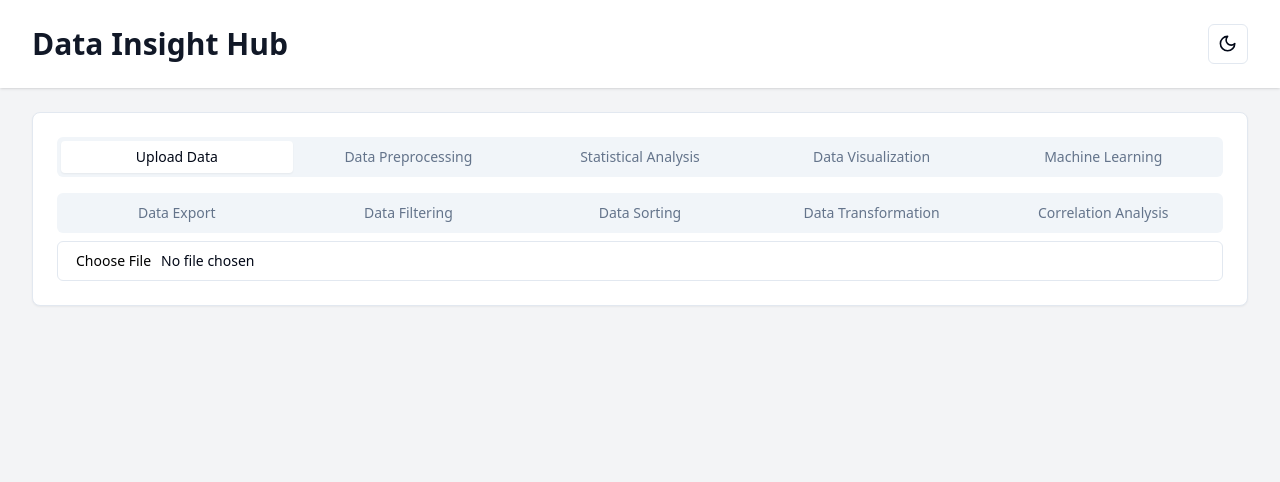
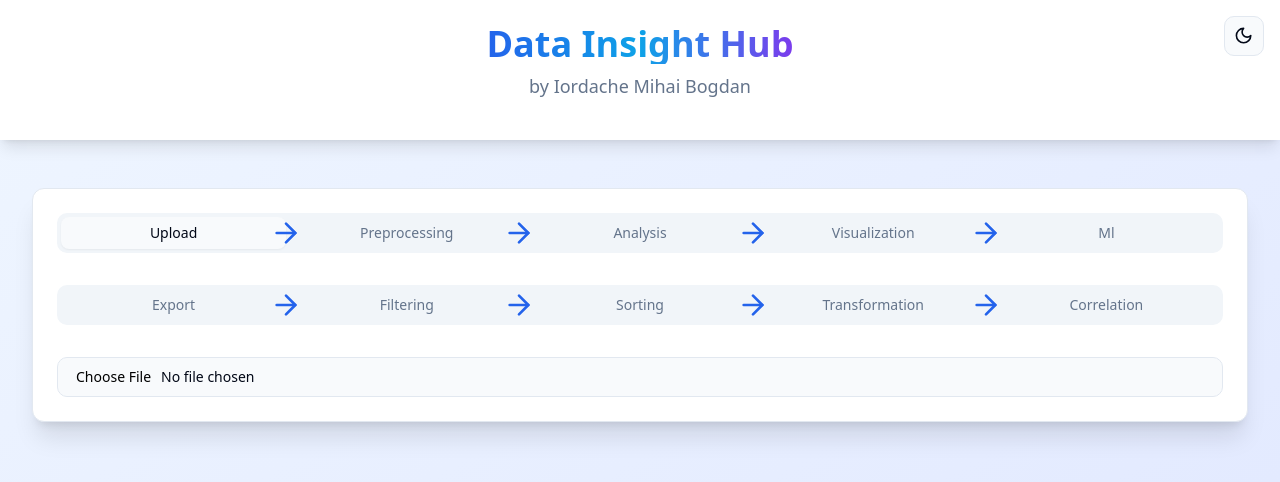
Before and after one commit to GPT-Engineer-App/data-dynamo-dashboard, a React (Vite) app: page / in a window 1280 px wide. Shown: the top 482 px of the page. Built offline with nearby package versions, Linux system fonts and the light colour scheme.

Commit message:
GPT Engineer Update [skip gpt_engineer]

```diff
--- a/src/index.css
+++ b/src/index.css
@@ -4,7 +4,7 @@
 
 @layer base {
   :root {
-    --background: 0 0% 100%;
+    --background: 210 40% 98%;
     --foreground: 222.2 84% 4.9%;
 
     --card: 0 0% 100%;
@@ -13,48 +13,48 @@
     --popover: 0 0% 100%;
     --popover-foreground: 222.2 84% 4.9%;
 
-    --primary: 222.2 47.4% 11.2%;
+    --primary: 221 83% 53%;
     --primary-foreground: 210 40% 98%;
 
-    --secondary: 210 40% 96.1%;
-    --secondary-foreground: 222.2 47.4% 11.2%;
+    --secondary: 199 89% 48%;
+    --secondary-foreground: 210 40% 98%;
 
     --muted: 210 40% 96.1%;
     --muted-foreground: 215.4 16.3% 46.9%;
 
-    --accent: 210 40% 96.1%;
-    --accent-foreground: 222.2 47.4% 11.2%;
+    --accent: 262 83% 58%;
+    --accent-foreground: 210 40% 98%;
 
     --destructive: 0 84.2% 60.2%;
     --destructive-foreground: 210 40% 98%;
 
     --border: 214.3 31.8% 91.4%;
     --input: 214.3 31.8% 91.4%;
-    --ring: 222.2 84% 4.9%;
+    --ring: 221 83% 53%;
 
-    --radius: 0.5rem;
+    --radius: 0.75rem;
   }
 
   .dark {
     --background: 222.2 84% 4.9%;
     --foreground: 210 40% 98%;
 
-    --card: 222.2 84% 4.9%;
+    --card: 217.2 32.6% 17.5%;
     --card-foreground: 210 40% 98%;
 
     --popover: 222.2 84% 4.9%;
     --popover-foreground: 210 40% 98%;
 
-    --primary: 210 40% 98%;
+    --primary: 217 91% 60%;
     --primary-foreground: 222.2 47.4% 11.2%;
 
-    --secondary: 217.2 32.6% 17.5%;
+    --secondary: 199 89% 48%;
     --secondary-foreground: 210 40% 98%;
 
     --muted: 217.2 32.6% 17.5%;
     --muted-foreground: 215 20.2% 65.1%;
 
-    --accent: 217.2 32.6% 17.5%;
+    --accent: 262 83% 58%;
     --accent-foreground: 210 40% 98%;
 
     --destructive: 0 62.8% 30.6%;
@@ -62,7 +62,7 @@
 
     --border: 217.2 32.6% 17.5%;
     --input: 217.2 32.6% 17.5%;
-    --ring: 212.7 26.8% 83.9%;
+    --ring: 224.3 76.3% 48%;
   }
 }
 
@@ -74,3 +74,21 @@
     @apply bg-background text-foreground;
   }
 }
+
+@layer components {
+  .gradient-text {
+    @apply bg-clip-text text-transparent bg-gradient-to-r from-primary via-secondary to-accent;
+  }
+  .pipeline-arrow {
+    @apply absolute top-1/2 -right-4 transform -translate-y-1/2 w-8 h-8 text-primary;
+  }
+}
+
+@layer base {
+  * {
+    @apply border-border;
+  }
+  body {
+    @apply bg-background text-foreground;
+  }
+}
--- a/src/pages/Index.jsx
+++ b/src/pages/Index.jsx
@@ -2,7 +2,7 @@ import React, { useState, useEffect } from 'react';
 import { Tabs, TabsContent, TabsList, TabsTrigger } from "@/components/ui/tabs";
 import { Card, CardContent } from "@/components/ui/card";
 import { Button } from "@/components/ui/button";
-import { MoonIcon, SunIcon } from "lucide-react";
+import { MoonIcon, SunIcon, ArrowRight } from "lucide-react";
 import { Tooltip, TooltipContent, TooltipProvider, TooltipTrigger } from "@/components/ui/tooltip";
 import DataUpload from './DataUpload';
 import StatisticalAnalysis from './StatisticalAnalysis';
@@ -33,14 +33,15 @@ const Index = () => {
   };
 
   return (
-    <div className={`min-h-screen ${darkMode ? 'dark bg-gray-900' : 'bg-gray-100'}`}>
-      <header className={`${darkMode ? 'bg-gray-800' : 'bg-white'} shadow`}>
-        <div className="max-w-7xl mx-auto py-6 px-4 sm:px-6 lg:px-8 flex justify-between items-center">
-          <h1 className={`text-3xl font-bold ${darkMode ? 'text-white' : 'text-gray-900'}`}>Data Insight Hub</h1>
+    <div className={`min-h-screen ${darkMode ? 'dark bg-gradient-to-br from-gray-900 to-gray-800' : 'bg-gradient-to-br from-blue-50 to-indigo-100'}`}>
+      <header className={`${darkMode ? 'bg-gray-800' : 'bg-white'} shadow-lg`}>
+        <div className="max-w-7xl mx-auto py-6 px-4 sm:px-6 lg:px-8 flex flex-col items-center">
+          <h1 className="text-4xl font-extrabold gradient-text mb-2">Data Insight Hub</h1>
+          <p className="text-lg text-muted-foreground mb-4">by Iordache Mihai Bogdan</p>
           <TooltipProvider>
             <Tooltip>
               <TooltipTrigger asChild>
-                <Button onClick={toggleDarkMode} variant="outline" size="icon">
+                <Button onClick={toggleDarkMode} variant="outline" size="icon" className="absolute top-4 right-4">
                   {darkMode ? <SunIcon className="h-[1.2rem] w-[1.2rem]" /> : <MoonIcon className="h-[1.2rem] w-[1.2rem]" />}
                 </Button>
               </TooltipTrigger>
@@ -51,24 +52,30 @@ const Index = () => {
           </TooltipProvider>
         </div>
       </header>
-      <main>
-        <div className="max-w-7xl mx-auto py-6 sm:px-6 lg:px-8">
-          <Card>
+      <main className="py-12">
+        <div className="max-w-7xl mx-auto px-4 sm:px-6 lg:px-8">
+          <Card className="overflow-hidden shadow-xl">
             <CardContent className="p-6">
               <Tabs defaultValue="upload" className="w-full">
-                <TabsList className="grid w-full grid-cols-5 mb-4">
-                  <TabsTrigger value="upload">Upload Data</TabsTrigger>
-                  <TabsTrigger value="preprocessing">Data Preprocessing</TabsTrigger>
-                  <TabsTrigger value="analysis">Statistical Analysis</TabsTrigger>
-                  <TabsTrigger value="visualization">Data Visualization</TabsTrigger>
-                  <TabsTrigger value="ml">Machine Learning</TabsTrigger>
+                <TabsList className="grid w-full grid-cols-5 mb-8 gap-2">
+                  {['upload', 'preprocessing', 'analysis', 'visualization', 'ml'].map((value, index) => (
+                    <React.Fragment key={value}>
+                      <TabsTrigger value={value} className="relative">
+                        {value.charAt(0).toUpperCase() + value.slice(1)}
+                        {index < 4 && <ArrowRight className="pipeline-arrow" />}
+                      </TabsTrigger>
+                    </React.Fragment>
+                  ))}
                 </TabsList>
-                <TabsList className="grid w-full grid-cols-5">
-                  <TabsTrigger value="export">Data Export</TabsTrigger>
-                  <TabsTrigger value="filtering">Data Filtering</TabsTrigger>
-                  <TabsTrigger value="sorting">Data Sorting</TabsTrigger>
-                  <TabsTrigger value="transformation">Data Transformation</TabsTrigger>
-                  <TabsTrigger value="correlation">Correlation Analysis</TabsTrigger>
+                <TabsList className="grid w-full grid-cols-5 mb-8 gap-2">
+                  {['export', 'filtering', 'sorting', 'transformation', 'correlation'].map((value, index) => (
+                    <React.Fragment key={value}>
+                      <TabsTrigger value={value} className="relative">
+                        {value.charAt(0).toUpperCase() + value.slice(1)}
+                        {index < 4 && <ArrowRight className="pipeline-arrow" />}
+                      </TabsTrigger>
+                    </React.Fragment>
+                  ))}
                 </TabsList>
                 <TabsContent value="upload">
                   <DataUpload setData={setData} />
```
